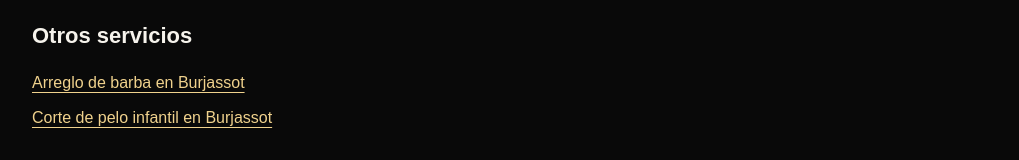
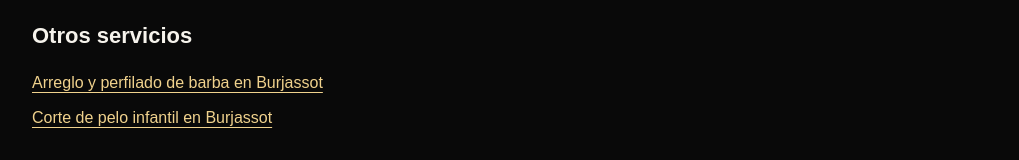
Before and after one commit to vicarlomgbarber/Vicarlomgbarber, a plain HTML site: page corte-de-pelo/index.html in a window 1280 px wide. Shown: the part 1250-1410 px from the top of the page, without its empty margins (130-1149 px from the left). Drawn offline with Linux system fonts and the light colour scheme.

Commit message:
Restore 10 EUR beard contour service and distinct description

```diff
--- a/corte-de-pelo/index.html
+++ b/corte-de-pelo/index.html
@@ -13,5 +13,5 @@
 <div class="cards"><section class="card"><h2 data-field="seccion1_titulo">Corte de caballero</h2><p data-field="seccion1_texto">Si prefieres mantener tu estilo habitual o cambiar de imagen, comenta con el barbero cómo quieres llevar los laterales y la parte superior. Puedes traer una fotografía de referencia.</p></section><section class="card"><h2 data-field="seccion2_titulo">Degradado (fade)</h2><p data-field="seccion2_texto">El degradado consiste en una transición gradual entre distintas longitudes de cabello. Está incluido en nuestro corte de caballero: no hace falta reservar un servicio adicional.</p></section><section class="card"><h2 data-field="seccion3_titulo">Rapado y corte con barba</h2><p data-field="seccion3_texto">Si buscas un corte muy corto, consulta el servicio de rapado. Si también quieres arreglar la barba, puedes elegir el servicio combinado de corte + barba.</p></section></div>
 <section class="card"><h2>Antes de reservar</h2><p data-field="consejo">Al reservar en Booksy, selecciona el servicio que corresponda. Si tienes dudas entre un rapado y un corte de caballero, pregúntanos por WhatsApp.</p><a class="btn" href="https://wa.me/34631523925?text=Hola%2C%20os%20escribo%20desde%20la%20web%20de%20VICARLO%20MG%20BARBER.%20Me%20gustar%C3%ADa%20consultar%20una%20cita." target="_blank" rel="noopener noreferrer">Consultar por WhatsApp</a></section>
 <section class="card"><h2>Visítanos en Burjassot</h2><p>C/ de Manuel Dualde, 2, 46100 Burjassot, Valencia.</p><p data-horario>Lunes a sábado, de 10:00 a 21:00.</p><a href="/#contacto">Cómo llegar y contactar</a></section>
-<nav class="related" aria-label="Otros servicios"><h2>Otros servicios</h2><a href="/arreglo-de-barba/">Arreglo de barba en Burjassot</a><a href="/corte-infantil/">Corte de pelo infantil en Burjassot</a></nav></main>
+<nav class="related" aria-label="Otros servicios"><h2>Otros servicios</h2><a href="/arreglo-de-barba/">Arreglo y perfilado de barba en Burjassot</a><a href="/corte-infantil/">Corte de pelo infantil en Burjassot</a></nav></main>
 <footer class="wrap">© 2026 VICARLO MG BARBER · <a href="/">Página principal</a></footer></body></html>
```
